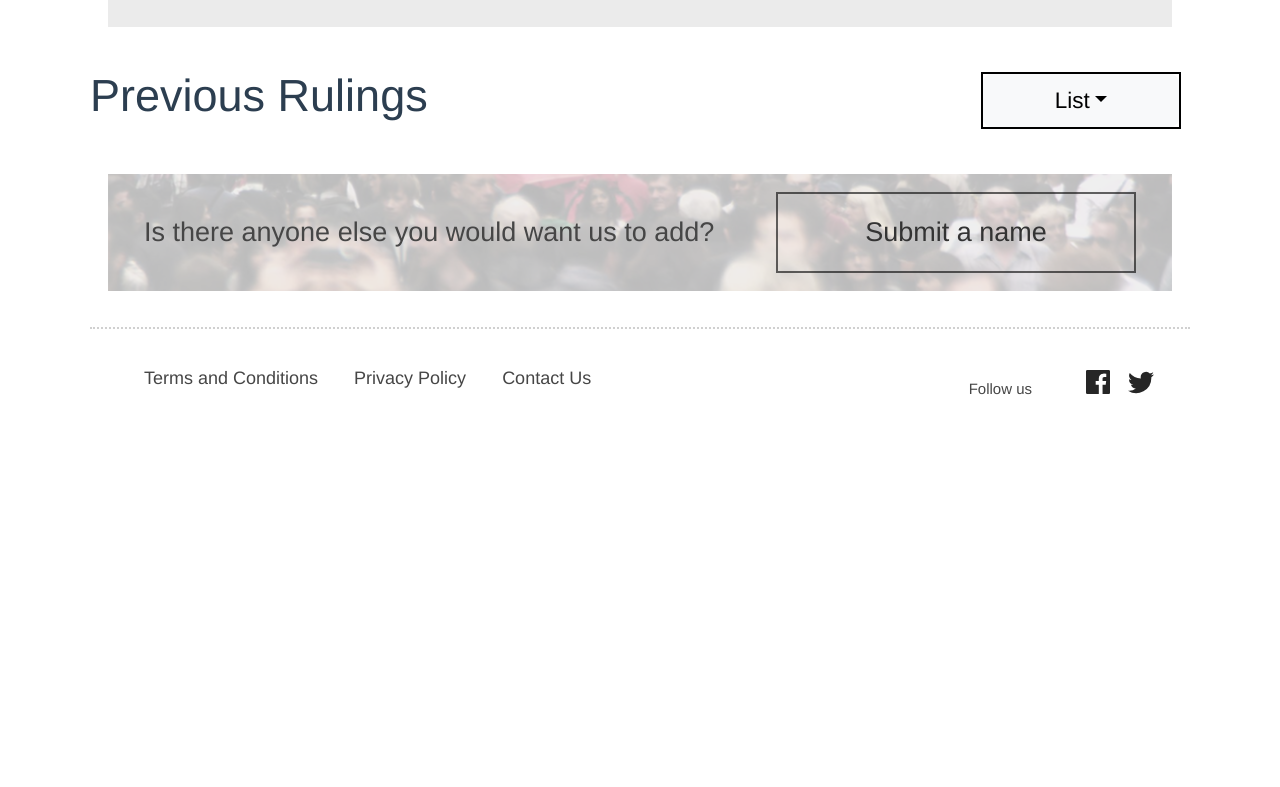
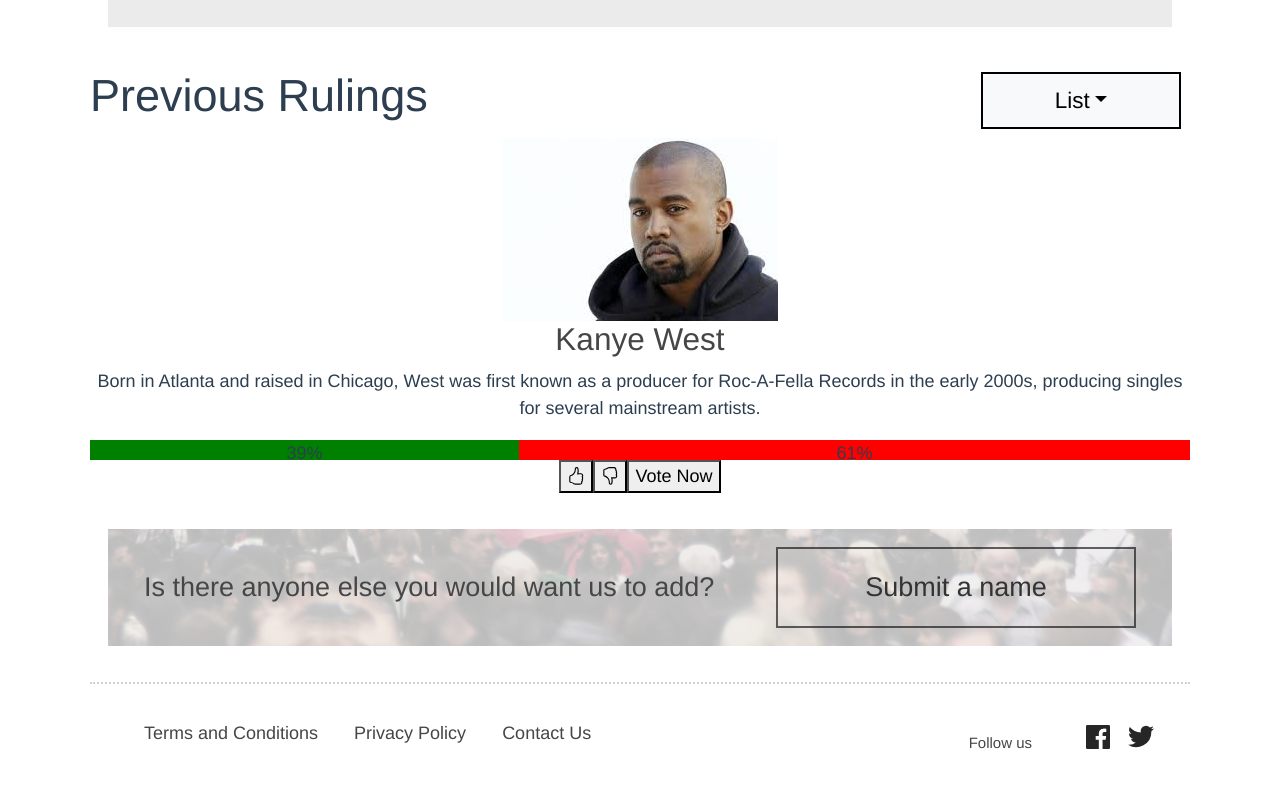
Before and after one commit to camillodev/rule-of-thumb, a Vue app: page / in a window 1280 px wide. Shown: the part 813-1600 px from the top of the page. Before the commit the page ends 1280 px from the top, so only its background shows below. Built offline with nearby package versions, Linux system fonts and the light colour scheme.

Commit message:
start card structure

```diff
--- a/src/assets/data.json
+++ b/src/assets/data.json
@@ -4,7 +4,7 @@
             "name": "Kanye West",
             "description": "Born in Atlanta and raised in Chicago, West was first known as a producer for Roc-A-Fella Records in the early 2000s, producing singles for several mainstream artists.",
             "category": "entertainment",
-            "picture": "kanye.png",
+            "picture": "kanye.jpg",
             "lastUpdated": "2020-03-10T23:08:57.892Z",
             "votes": {
                 "positive": 23,
--- /dev/null
+++ b/src/components/PollCard.vue
@@ -0,0 +1,87 @@
+<template>
+  <div class="poll-card">
+    <div class="card-header">
+     <div class="card-image">
+      <img :src="imagePath" :alt="card.name + ' profile picture'">
+    </div>
+     <div class="card-text">
+       <h3>{{ card.name }}</h3>
+      <p>{{ card.description }}</p>
+     </div>
+    </div>
+    <div class="card-body">
+      <div class="vote-results">
+        <div class="positive" :style="{ width: positivePercentage + '%' }">{{positivePercentage}}%</div>
+        <div class="negative" :style="{ width: negativePercentage + '%' }">{{negativePercentage}}%</div>
+      </div>
+      <div class="vote-actions">
+        <button @click="selectVote('like')" class="like-btn">
+          <b-icon icon="hand-thumbs-up"></b-icon>
+        </button>
+        <button @click="selectVote('dislike')" class="dislike-btn">
+         <b-icon icon="hand-thumbs-down"></b-icon>
+        </button>
+       <button @click="voteHandler" class="vote-now-btn">Vote Now</button>
+      </div>
+    </div>
+  </div>
+</template>
+
+<script>
+export default {
+  name: 'PollCard',
+  props: {
+    card: {
+      type: Object,
+      default: () => ({})
+    }
+  },
+  data() {
+    return {
+      selectedVote: ""
+    }
+  },
+  computed: {
+    totalVotes() {
+    return this.card.votes.positive + this.card.votes.negative;
+    },
+    positivePercentage() {
+      return Math.round((this.card.votes.positive / this.totalVotes) * 100);
+    },
+    negativePercentage() {
+      return Math.round((this.card.votes.negative / this.totalVotes) * 100);
+    },
+    imagePath() {
+      return require('@/assets/img/' + this.card.picture);
+    }
+
+
+  },
+  methods: {
+    voteHandler() {
+      this.$emit("voteEvent", this.selectedVote);
+    },
+
+    selectVote(selectedVote) {
+      this.selectedVote = selectedVote;
+    }
+  }
+}
+</script>
+
+<style scoped>
+.poll-card {
+}
+
+.vote-results {
+  display: flex;
+  height: 20px;
+  background-color: #f0f0f0;
+}
+.positive {
+  background-color: green;
+}
+.negative {
+  background-color: red;
+}
+</style>
--- a/src/components/PollList.vue
+++ b/src/components/PollList.vue
@@ -16,20 +16,31 @@
       </b-dropdown>
     </div>
     <div class="poll-list__content">
-
+        <PollCard :card="cards[0]"/>
     </div>
   </div>
 </template>
 
 <script>
+import PollCard from './PollCard.vue';
+import mockData from "@/assets/data.json";
+
 export default {
   name: 'PollList',
+  components: {
+    PollCard
+  },
   data() {
     return {
       viewType: 'List',
       types: ['Grid', 'List'],
+      cards: []
     };
   },
+  created() {
+    this.cards = mockData.data;
+    console.log(this.cards)
+  }
 };
 </script>
 
--- a/src/main.js
+++ b/src/main.js
@@ -1,12 +1,13 @@
 import Vue from 'vue'
 import App from './App.vue'
 import '@/assets/global.css'
-import BootstrapVue from 'bootstrap-vue';
+import {BootstrapVue, IconsPlugin} from 'bootstrap-vue';
 import 'bootstrap/dist/css/bootstrap.css';
 import 'bootstrap-vue/dist/bootstrap-vue.css';
 
 Vue.config.productionTip = false
 Vue.use(BootstrapVue)
+Vue.use(IconsPlugin)
 
 new Vue({
   render: h => h(App),
```
Also changed, not shown: src/assets/img/kanye.jpg (added).
